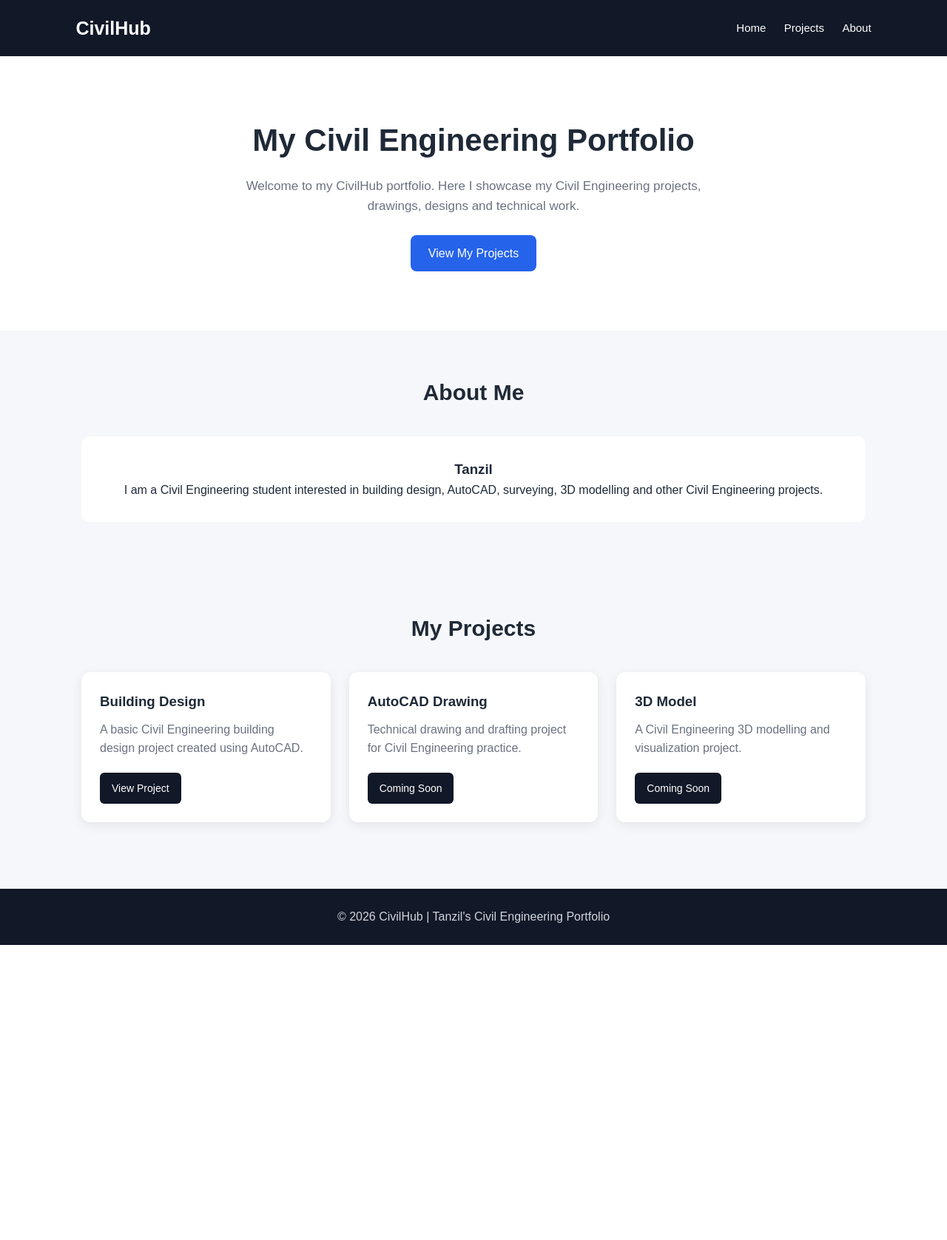
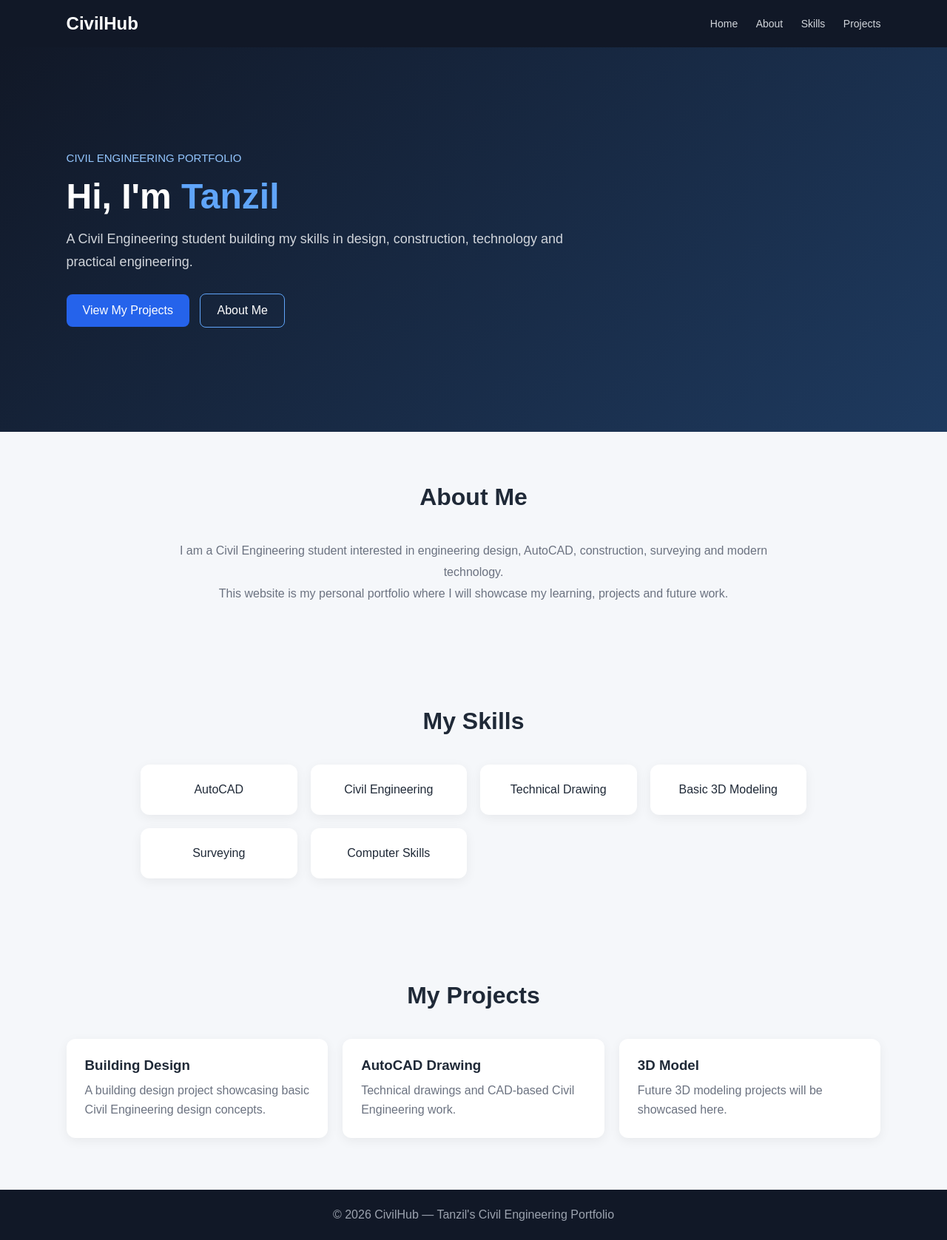
Before and after one commit to mnurulamin096-hue/civilhub, a Flask app: page / in a window 1280 px wide. Shown: the whole page at 74% size. Before the commit the page ends 1278 px from the top, so only its background shows below. Run offline with Flask 3, Linux system fonts and the light colour scheme.

Commit message:
index.html

```diff
--- a/templates/index.html
+++ b/templates/index.html
@@ -4,7 +4,7 @@
     <meta charset="UTF-8">
     <meta name="viewport" content="width=device-width, initial-scale=1.0">
 
-    <title>CivilHub | Tanzil's Portfolio</title>
+    <title>Tanzil | Civil Engineering Portfolio</title>
 
     <style>
         * {
@@ -17,135 +17,153 @@
             font-family: Arial, sans-serif;
             background: #f5f7fa;
             color: #1f2937;
-            line-height: 1.6;
         }
 
         header {
             background: #111827;
-            color: white;
-            padding: 18px 8%;
+            padding: 18px 7%;
             display: flex;
             justify-content: space-between;
             align-items: center;
-            flex-wrap: wrap;
         }
 
         .logo {
-            font-size: 25px;
+            color: white;
+            font-size: 24px;
             font-weight: bold;
         }
 
         nav a {
-            color: white;
+            color: #d1d5db;
             text-decoration: none;
             margin-left: 20px;
+            font-size: 14px;
+        }
+
+        nav a:hover {
+            color: white;
+        }
+
+        .hero {
+            min-height: 520px;
+            display: flex;
+            align-items: center;
+            padding: 60px 7%;
+            background: linear-gradient(135deg, #111827, #1e3a5f);
+            color: white;
+        }
+
+        .hero-content {
+            max-width: 700px;
+        }
+
+        .hero small {
+            color: #93c5fd;
             font-size: 15px;
         }
 
-        nav a:hover {
-            text-decoration: underline;
+        .hero h1 {
+            font-size: 48px;
+            margin: 15px 0;
         }
 
-        .hero {
-            background: white;
-            text-align: center;
-            padding: 80px 20px;
-        }
-
-        .hero h1 {
-            font-size: 42px;
-            margin-bottom: 15px;
+        .hero h1 span {
+            color: #60a5fa;
         }
 
         .hero p {
-            color: #6b7280;
-            max-width: 650px;
-            margin: auto;
-            font-size: 17px;
+            color: #d1d5db;
+            font-size: 18px;
+            line-height: 1.7;
+            margin-bottom: 28px;
         }
 
         .btn {
             display: inline-block;
-            margin-top: 25px;
-            padding: 12px 24px;
+            padding: 13px 22px;
             background: #2563eb;
             color: white;
             text-decoration: none;
             border-radius: 8px;
+            margin-right: 10px;
+        }
+
+        .btn-outline {
+            background: transparent;
+            border: 1px solid #60a5fa;
         }
 
         section {
-            max-width: 1100px;
-            margin: auto;
-            padding: 60px 20px;
+            padding: 70px 7%;
         }
 
         .section-title {
             text-align: center;
-            margin-bottom: 35px;
-            font-size: 30px;
+            font-size: 32px;
+            margin-bottom: 40px;
         }
 
         .about {
+            max-width: 850px;
+            margin: auto;
+            text-align: center;
+            line-height: 1.8;
+            color: #6b7280;
+        }
+
+        .skills {
+            display: grid;
+            grid-template-columns: repeat(auto-fit, minmax(180px, 1fr));
+            gap: 18px;
+            max-width: 900px;
+            margin: auto;
+        }
+
+        .skill {
             background: white;
+            padding: 25px;
             border-radius: 12px;
-            padding: 30px;
             text-align: center;
+            box-shadow: 0 4px 15px rgba(0,0,0,0.06);
         }
 
         .projects {
             display: grid;
-            grid-template-columns: repeat(auto-fit, minmax(250px, 1fr));
-            gap: 25px;
+            grid-template-columns: repeat(auto-fit, minmax(230px, 1fr));
+            gap: 20px;
         }
 
-        .project-card {
+        .project {
             background: white;
             padding: 25px;
             border-radius: 12px;
-            box-shadow: 0 4px 15px rgba(0,0,0,0.08);
+            box-shadow: 0 4px 15px rgba(0,0,0,0.06);
         }
 
-        .project-card h3 {
+        .project h3 {
             margin-bottom: 10px;
         }
 
-        .project-card p {
+        .project p {
             color: #6b7280;
-            margin-bottom: 20px;
-        }
-
-        .project-link {
-            display: inline-block;
-            padding: 10px 16px;
-            background: #111827;
-            color: white;
-            text-decoration: none;
-            border-radius: 6px;
-            font-size: 14px;
+            line-height: 1.6;
         }
 
         footer {
             background: #111827;
-            color: #d1d5db;
+            color: #9ca3af;
             text-align: center;
             padding: 25px;
-            margin-top: 30px;
         }
 
         @media (max-width: 600px) {
-            header {
-                text-align: center;
-                justify-content: center;
-                gap: 12px;
+            .hero h1 {
+                font-size: 36px;
             }
 
             nav a {
-                margin: 0 8px;
-            }
-
-            .hero h1 {
-                font-size: 32px;
+                margin-left: 8px;
+                font-size: 12px;
             }
         }
     </style>
@@ -153,106 +171,118 @@
 
 <body>
 
-    <!-- Header -->
 <header>
     <div class="logo">CivilHub</div>
 
     <nav>
         <a href="/">Home</a>
+        <a href="#about">About</a>
+        <a href="#skills">Skills</a>
         <a href="#projects">Projects</a>
-            <a href="#about">About</a>
     </nav>
 </header>
 
+<section class="hero">
 
-    <!-- Hero -->
-    <div class="hero">
-        <h1>My Civil Engineering Portfolio</h1>
+    <div class="hero-content">
+
+        <small>CIVIL ENGINEERING PORTFOLIO</small>
+
+        <h1>
+            Hi, I'm <span>Tanzil</span>
+        </h1>
 
         <p>
-            Welcome to my CivilHub portfolio. Here I showcase my
-            Civil Engineering projects, drawings, designs and technical work.
+            A Civil Engineering student building my skills in
+            design, construction, technology and practical engineering.
         </p>
 
-        <a href="#projects" class="btn">View My Projects</a>
+        <a href="#projects" class="btn">
+            View My Projects
+        </a>
+
+        <a href="#about" class="btn btn-outline">
+            About Me
+        </a>
+
     </div>
 
+</section>
 
-    <!-- About -->
 <section id="about">
+
     <h2 class="section-title">About Me</h2>
 
     <div class="about">
-            <h3>Tanzil</h3>
 
         <p>
             I am a Civil Engineering student interested in
-                building design, AutoCAD, surveying, 3D modelling
-                and other Civil Engineering projects.
+            engineering design, AutoCAD, construction,
+            surveying and modern technology.
         </p>
+
+        <p>
+            This website is my personal portfolio where I will
+            showcase my learning, projects and future work.
+        </p>
+
     </div>
+
 </section>
 
+<section id="skills">
 
-    <!-- Projects -->
+    <h2 class="section-title">My Skills</h2>
+
+    <div class="skills">
+
+        <div class="skill">AutoCAD</div>
+        <div class="skill">Civil Engineering</div>
+        <div class="skill">Technical Drawing</div>
+        <div class="skill">Basic 3D Modeling</div>
+        <div class="skill">Surveying</div>
+        <div class="skill">Computer Skills</div>
+
+    </div>
+
+</section>
+
 <section id="projects">
+
     <h2 class="section-title">My Projects</h2>
 
     <div class="projects">
 
-            <!-- Project 1 -->
-            <div class="project-card">
+        <div class="project">
             <h3>Building Design</h3>
-
             <p>
-                    A basic Civil Engineering building design project
-                    created using AutoCAD.
+                A building design project showcasing
+                basic Civil Engineering design concepts.
             </p>
-
-                <a
-                    href="/project/building-design"
-                    class="project-link">
-                    View Project
-                </a>
         </div>
 
-
-            <!-- Project 2 -->
-            <div class="project-card">
+        <div class="project">
             <h3>AutoCAD Drawing</h3>
-
             <p>
-                    Technical drawing and drafting project for
-                    Civil Engineering practice.
+                Technical drawings and CAD-based
+                Civil Engineering work.
             </p>
-
-                <a href="#" class="project-link">
-                    Coming Soon
-                </a>
         </div>
 
-
-            <!-- Project 3 -->
-            <div class="project-card">
+        <div class="project">
             <h3>3D Model</h3>
-
             <p>
-                    A Civil Engineering 3D modelling and visualization
-                    project.
+                Future 3D modeling projects will be
+                showcased here.
             </p>
-
-                <a href="#" class="project-link">
-                    Coming Soon
-                </a>
         </div>
 
     </div>
+
 </section>
 
-
-    <!-- Footer -->
 <footer>
-        <p>© 2026 CivilHub | Tanzil's Civil Engineering Portfolio</p>
+    © 2026 CivilHub — Tanzil's Civil Engineering Portfolio
 </footer>
 
 </body>
```
Lines whose indentation alone changed are shown as unchanged.
